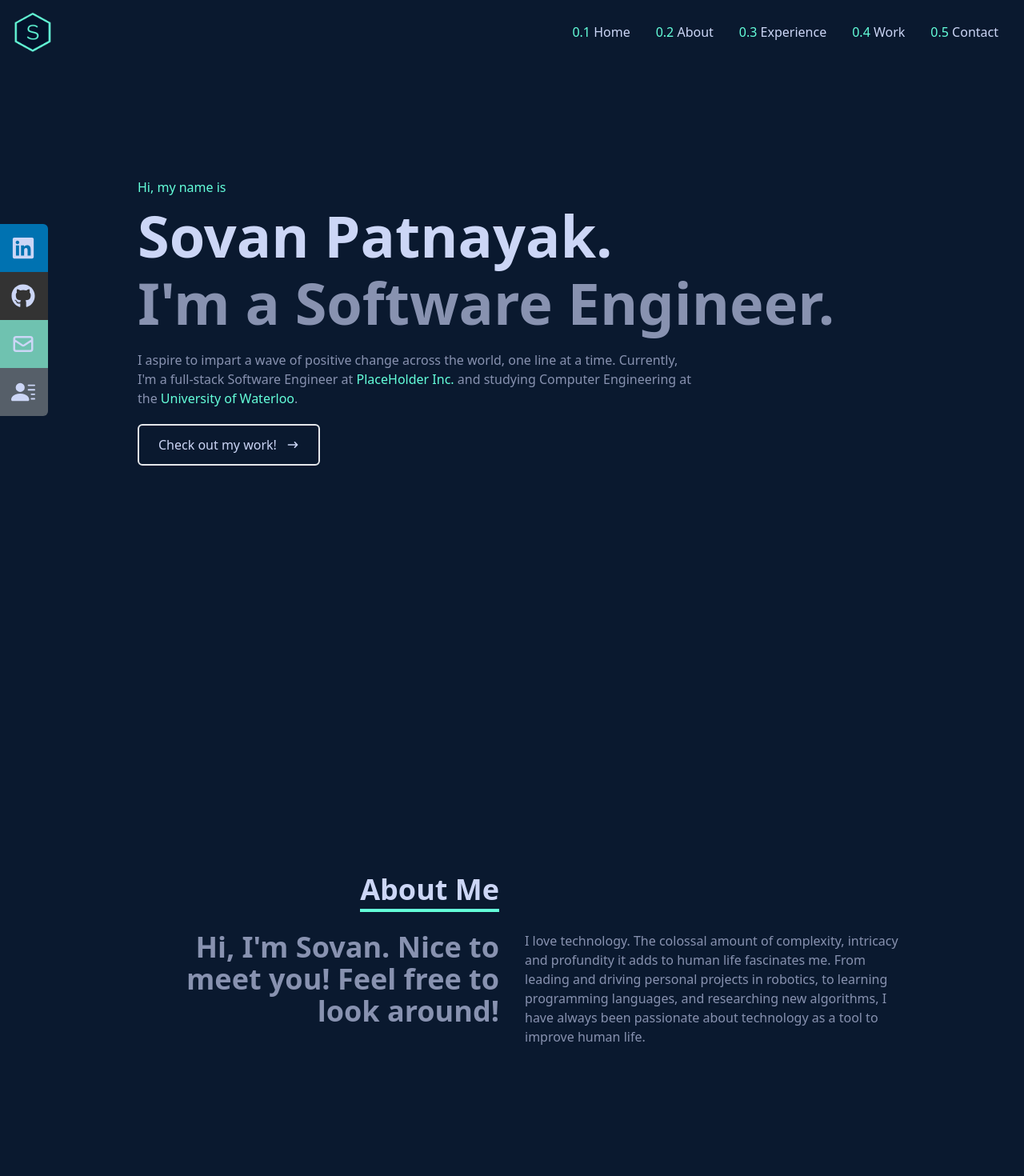
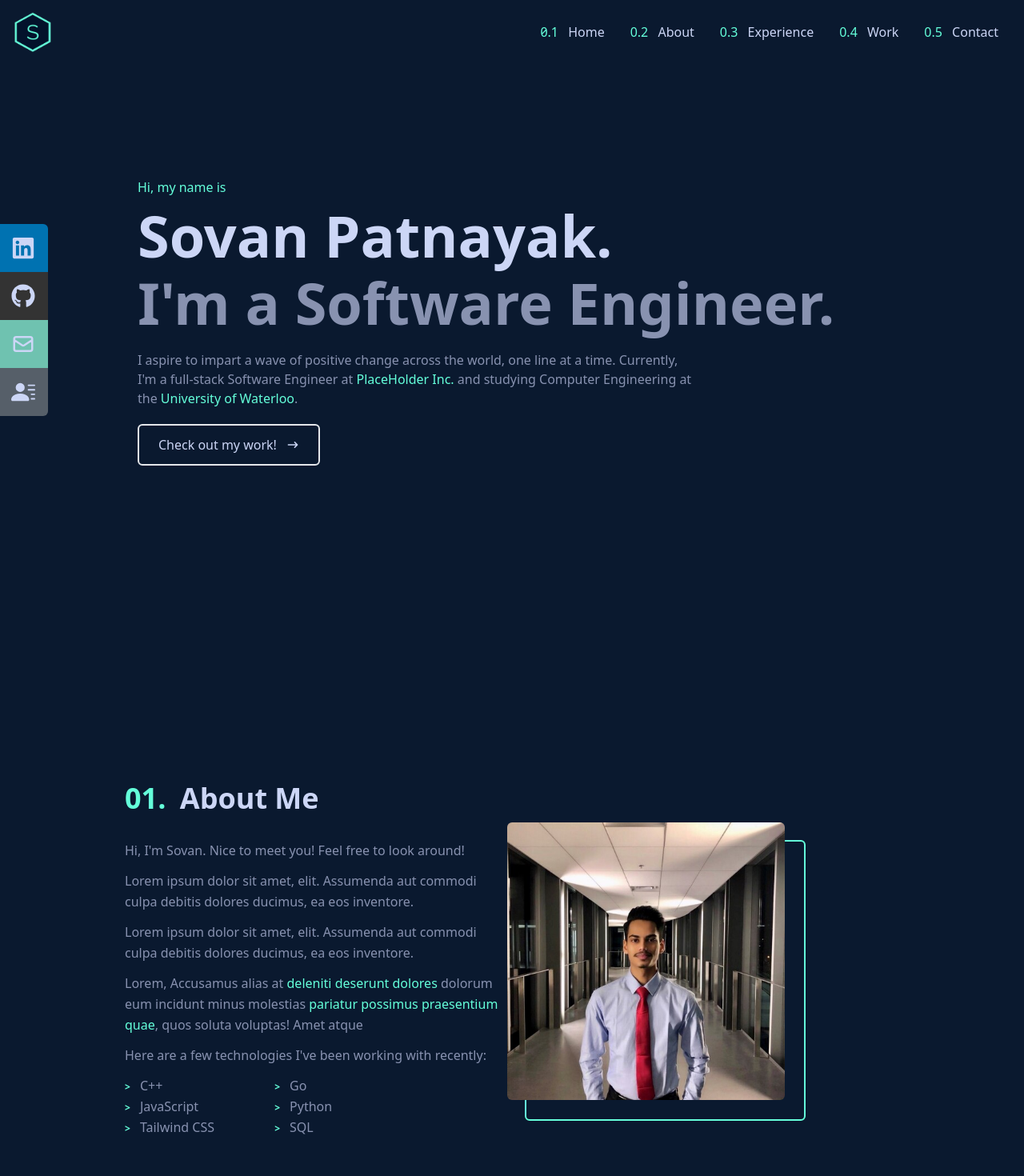
Before and after one commit to sovanp/sovanp.github.io, a React (Create React App) app: page / in a window 1280 px wide. Shown: the top 1470 px of the page at 80% size. Built offline with nearby package versions, Linux system fonts and the light colour scheme.

Commit message:
Updated About section with new info and pic

```diff
--- a/src/components/About.js
+++ b/src/components/About.js
@@ -1,29 +1,93 @@
 import React from "react"
+import Profile from "../assets/sovan-profile.jpg"
 
 const About = () => {
   return (
     <div name="about" className="w-full h-screen bg-[#0a192f] text-[#ccd6f6]">
       <div className="flex flex-col justify-center items-center w-full h-full">
         <div className="max-w-[1000px] w-full grid grid-cols-2 gap-8">
-          <div className="sm:text-right pb-8 pl-4">
-            <p className="text-4xl font-bold inline border-b-4 border-[#64ffda]">
-              About Me
+          <div className="sm:text-left pb-8 pl-4">
+            <p className="text-4xl font-bold">
+              <span class="text-[#64ffda] mr-2">01.</span> About Me
             </p>
           </div>
-          <div></div>
         </div>
         <div className="max-w-[1000px] w-full grid sm:grid-cols-2 gap-8 px-4 text-[#8892b0]">
-          <div className="sm:text-right text-4xl font-bold">
-            <p>Hi, I'm Sovan. Nice to meet you! Feel free to look around!</p>
+          <div className="sm:text-left leading-relaxed">
+            <p className="mb-3">
+              Hi, I'm Sovan. Nice to meet you! Feel free to look around!
+            </p>
+            <p className="mb-3">
+              Lorem ipsum dolor sit amet, elit. Assumenda aut commodi culpa
+              debitis dolores ducimus, ea eos inventore.
+            </p>
+            <p className="mb-3">
+              Lorem ipsum dolor sit amet, elit. Assumenda aut commodi culpa
+              debitis dolores ducimus, ea eos inventore.
+            </p>
+            <p className="mb-3">
+              Lorem, Accusamus alias at{" "}
+              <a href="/" className="text-[#64ffda] font-medium">
+                deleniti deserunt dolores
+              </a>{" "}
+              dolorum eum incidunt minus molestias{" "}
+              <a href="/" className="text-[#64ffda] font-medium">
+                pariatur possimus praesentium quae
+              </a>
+              , quos soluta voluptas! Amet atque
+            </p>
+            <p className="mb-3">
+              Here are a few technologies I've been working with recently:
+            </p>
+            <div className="flex flex-wrap">
+              <p className="w-1/2 sm:w-2/5">
+                <span className="font-black text-[#64ffda] text-xs mr-3">
+                  &gt;
+                </span>
+                C++
+              </p>
+              <p className="w-1/2 sm:w-2/5">
+                <span className="font-black text-[#64ffda] text-xs mr-3">
+                  &gt;
+                </span>
+                Go
+              </p>
+              <p className="w-1/2 sm:w-2/5">
+                <span className="font-black text-[#64ffda] text-xs mr-3">
+                  &gt;
+                </span>
+                JavaScript
+              </p>
+              <p className="w-1/2 sm:w-2/5">
+                <span className="font-black text-[#64ffda] text-xs mr-3">
+                  &gt;
+                </span>
+                Python
+              </p>
+              <p class="w-1/2 sm:w-2/5">
+                <span className="font-black text-[#64ffda] text-xs mr-3">
+                  &gt;
+                </span>
+                Tailwind CSS
+              </p>
+              <p class="w-1/2 sm:w-2/5">
+                <span className="font-black text-[#64ffda] text-xs mr-3">
+                  &gt;
+                </span>
+                SQL
+              </p>
+            </div>
           </div>
           <div>
-            <p>
-              I love technology. The colossal amount of complexity, intricacy
-              and profundity it adds to human life fascinates me. From leading
-              and driving personal projects in robotics, to learning programming
-              languages, and researching new algorithms, I have always been
-              passionate about technology as a tool to improve human life.
-            </p>
+            <div class="w-3/4 flex justify-center">
+              <div class="border-2 border-[#64ffda] rounded-md">
+                <img
+                  src={Profile}
+                  alt="Profile"
+                  className="-mt-6 -ml-6 mb-6 mr-6 w-full h-auto rounded-md object-cover aspect-square hover:scale-105 transition duration-200 ease-in-out"
+                />
+              </div>
+            </div>
           </div>
         </div>
       </div>
--- a/src/components/Home.js
+++ b/src/components/Home.js
@@ -6,7 +6,7 @@ export const Home = () => {
     <div name="home" className="w-full h-screen bg-[#0a192f]">
       {/* Container */}
       <div className="max-w-[1000px] mx-auto px-8 flex flex-col justify-center h-full">
-        <p className="text-[#64ffda] py-3">Hi, my name is</p>
+        <p className="text-[#64ffda] py-3 font-medium">Hi, my name is</p>
         <h1 className="text-4xl sm:text-7xl font-bold text-[#ccd6f6]">
           Sovan Patnayak.
         </h1>
@@ -15,16 +15,31 @@ export const Home = () => {
         </h2>
         <p className="text-[#8892b0] py-3 max-w-[700px]">
           I aspire to impart a wave of positive change across the world, one
-          line at a time. Currently, I'm a full-stack Software Engineer at
-          <span className="text-[#64ffda]"> PlaceHolder Inc.</span> and studying
-          Computer Engineering at the
-          <span className="text-[#64ffda]"> University of Waterloo</span>.
+          line at a time. Currently, I'm a full-stack Software Engineer at{" "}
+          <a
+            href="https://placeholder.co/"
+            target="_blank"
+            rel="noopener noreferrer"
+            className="text-[#64ffda] font-medium no-underline hover:underline"
+          >
+            PlaceHolder Inc.
+          </a>{" "}
+          and studying Computer Engineering at the {""}
+          <a
+            href="https://uwaterloo.ca/"
+            target="_blank"
+            rel="noopener noreferrer"
+            className="text-[#64ffda] font-medium no-underline hover:underline"
+          >
+            University of Waterloo
+          </a>
+          .
         </p>
         <div>
           <button className="text-[#ccd6f6] group border-2 px-6 rounded-md py-3 my-2 flex items-center hover:text-[#64ffda] hover:border-[#64ffda]">
             Check out my work!
             <span className="group-hover:rotate-90 duration-300">
-              <HiArrowNarrowRight className="ml-3" />{" "}
+              <HiArrowNarrowRight className="ml-3" />
             </span>
           </button>
         </div>
--- a/src/components/Navbar.js
+++ b/src/components/Navbar.js
@@ -17,19 +17,19 @@ const Navbar = () => {
       {/* Menu */}
       <ul className="hidden md:flex">
         <li className="hover:text-[#64ffda]">
-          <span className="text-[#64ffda]">0.1</span> Home
+          <span className="text-[#64ffda] mr-2 slashed-zero">0.1</span> Home
         </li>
         <li className="hover:text-[#64ffda]">
-          <span className="text-[#64ffda]">0.2</span> About
+          <span className="text-[#64ffda] mr-2">0.2</span> About
         </li>
         <li className="hover:text-[#64ffda]">
-          <span className="text-[#64ffda]">0.3</span> Experience
+          <span className="text-[#64ffda] mr-2">0.3</span> Experience
         </li>
         <li className="hover:text-[#64ffda]">
-          <span className="text-[#64ffda]">0.4</span> Work
+          <span className="text-[#64ffda] mr-2">0.4</span> Work
         </li>
         <li className="hover:text-[#64ffda]">
-          <span className="text-[#64ffda]">0.5</span> Contact
+          <span className="text-[#64ffda] mr-2">0.5</span> Contact
         </li>
       </ul>
 
@@ -47,19 +47,19 @@ const Navbar = () => {
         }
       >
         <li className="py-6 text-4xl">
-          <span className="text-[#64ffda]">0.1</span> Home
+          <span className="text-[#64ffda] mr-2">0.1</span> Home
         </li>
         <li className="py-6 text-4xl">
-          <span className="text-[#64ffda]">0.2</span> About
+          <span className="text-[#64ffda] mr-2">0.2</span> About
         </li>
         <li className="py-6 text-4xl">
-          <span className="text-[#64ffda]">0.3</span> Experience
+          <span className="text-[#64ffda] mr-2">0.3</span> Experience
         </li>
         <li className="py-6 text-4xl">
-          <span className="text-[#64ffda]">0.4</span> Work
+          <span className="text-[#64ffda] mr-2">0.4</span> Work
         </li>
         <li className="py-6 text-4xl">
-          <span className="text-[#64ffda]">0.5</span> Contact
+          <span className="text-[#64ffda] mr-2">0.5</span> Contact
         </li>
       </ul>
 
```
Also changed, not shown: src/assets/sovan-profile.jpg (added).
